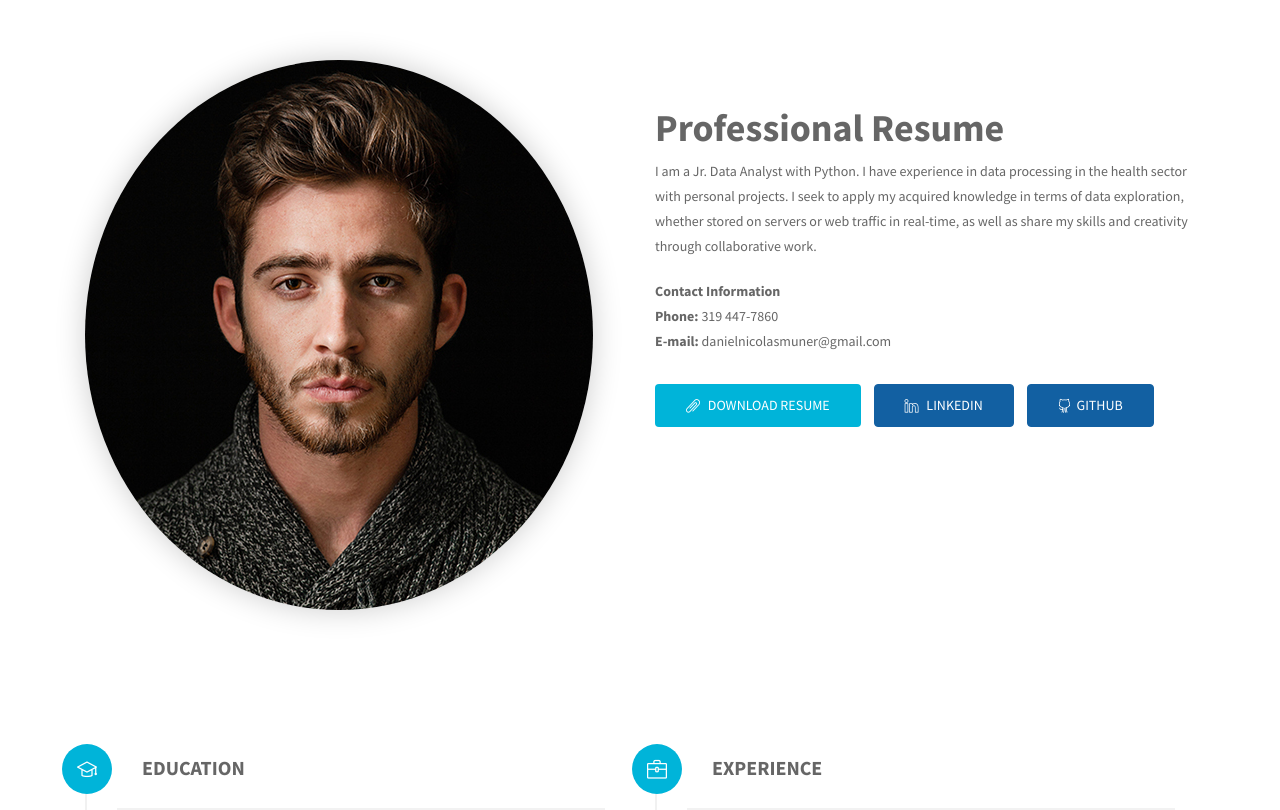
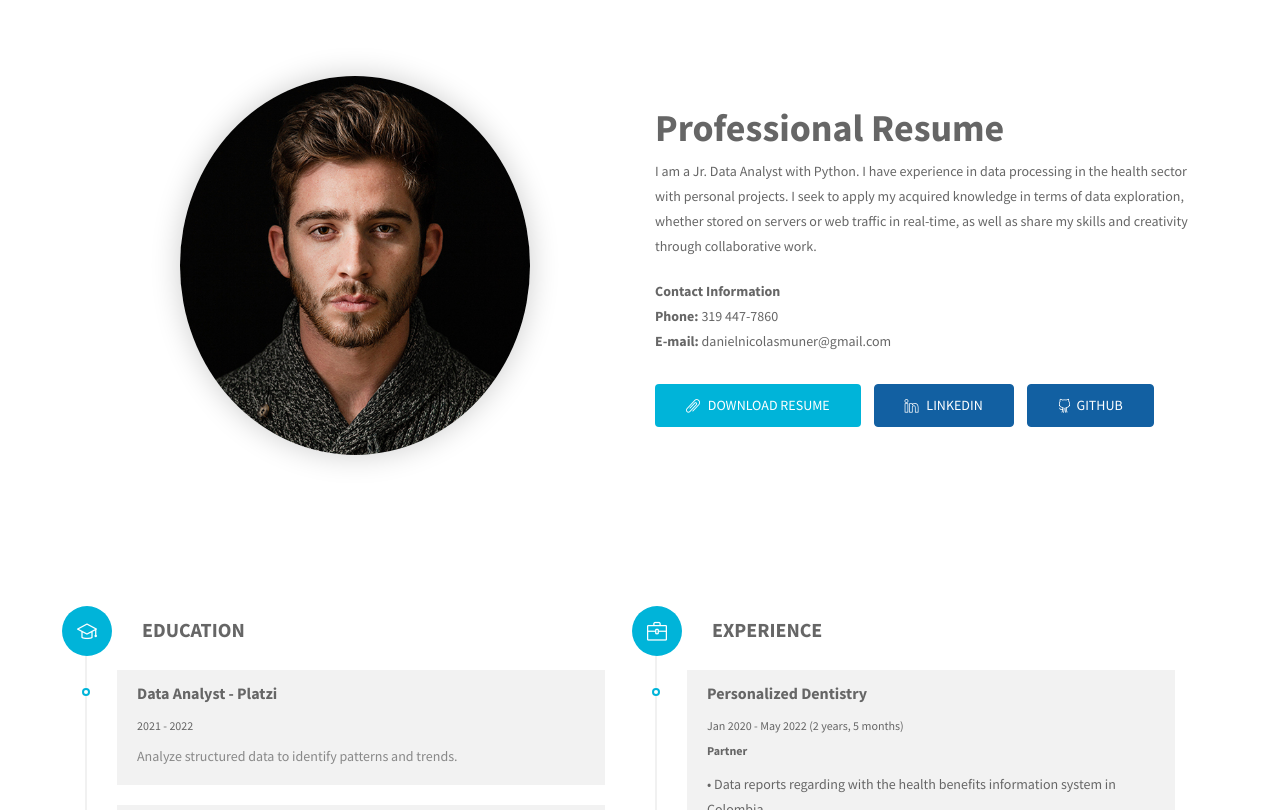
Before and after one commit to danielnmuner/resume, a plain HTML site: page index.html in a window 1280 px wide. Shown: the part 584-1394 px from the top of the page. Drawn offline with nearby package versions, Linux system fonts and the light colour scheme; files whose address does not match are found by name.

```diff
--- a/index.html
+++ b/index.html
@@ -142,11 +142,11 @@
 
     <!-- About Section Start -->
     <section id="about" class="section-padding">
-      <div class="container">
+      <div   class="container">
         <div class="row">
-          <div class="col-lg-6 col-md-6 col-sm-12 col-xs-12" style="">
-            <div class="img-thumb wow fadeInLeft" data-wow-delay="0.3s">
-              <img class="img-fluid" src="assets/img/about/about-1.jpg" alt="">
+          <div style=" display: flex; align-items: center; justify-content: center;" class="col-lg-6 col-md-6 col-sm-12 col-xs-12">
+            <div  style=" display: flex; align-items: center; justify-content: center;" class="img-thumb wow fadeInLeft" data-wow-delay="0.3s" >
+              <img  class="img-fluid" src="assets/img/about/about-1.jpg" alt="" width="350" >
             </div>
           </div>
           <div class="col-lg-6 col-md-6 col-sm-12 col-xs-12">
```
Also changed, not shown: assets/img/logo.png, assets/img/original.png (added).
